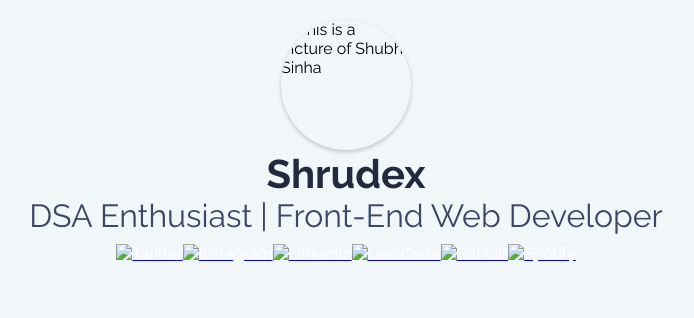
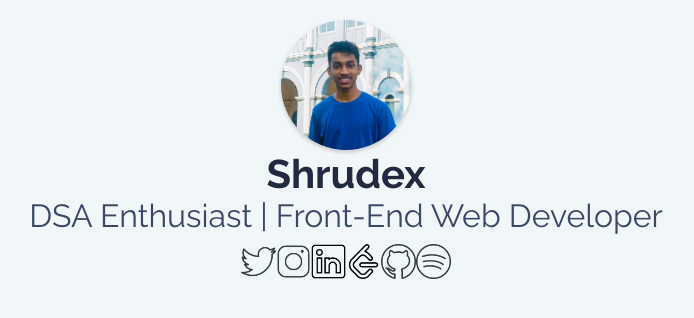
Before and after one commit to RerezzOffc/linktree, a plain HTML site: page index.html in a window 1280 px wide. Shown: the whole page, without its empty margins (294-988 px from the left). Drawn offline with Linux system fonts and the light colour scheme; the site is published under a folder, as on GitHub Pages, so addresses that start at the root find nothing.

Commit message:
links fix

```diff
--- a/index.html
+++ b/index.html
@@ -11,7 +11,11 @@
     <div class="main">
       <div class="up">
         <div class="about">
-          <img class='pfp' src="/assets/logo.jpg" alt="This is a picture of Shubh Sinha" />
+          <img
+            class="pfp"
+            src="assets/logo.jpg"
+            alt="This is a picture of Shubh Sinha"
+          />
           <h1>Shrudex</h1>
           <p>DSA Enthusiast | Front-End Web Developer</p>
         </div>
@@ -19,35 +23,35 @@
           <a href="https://twitter.com/iamshubhsinha">
             <img
               class="social-icons"
-              src="/assets/socials/twitter/outline.png"
+              src="assets/socials/twitter/outline.png"
               alt="Twitter"
             />
           </a>
           <a href="https://www.instagram.com/iamshubhsinha/">
             <img
               class="social-icons"
-              src="/assets/socials/instagram/outline.png"
+              src="assets/socials/instagram/outline.png"
               alt="Instagram"
             />
           </a>
           <a href="https://www.linkedin.com/in/codeshubh/">
             <img
               class="social-icons"
-              src="/assets/socials/linkedin/outline.png"
+              src="assets/socials/linkedin/outline.png"
               alt="LinkedIn"
             />
           </a>
           <a href="https://leetcode.com/shrudex/">
             <img
               class="social-icons"
-              src="/assets/socials/leetcode/outline.png"
+              src="assets/socials/leetcode/outline.png"
               alt="LeetCode"
             />
           </a>
           <a href="https://github.com/shrudex">
             <img
               class="social-icons"
-              src="/assets/socials/github/outline.png"
+              src="assets/socials/github/outline.png"
               alt="GitHub"
             />
           </a>
@@ -56,7 +60,7 @@
           >
             <img
               class="social-icons"
-              src="/assets/socials/spotify/outline.png"
+              src="assets/socials/spotify/outline.png"
               alt="Spotify"
             />
           </a>
```
